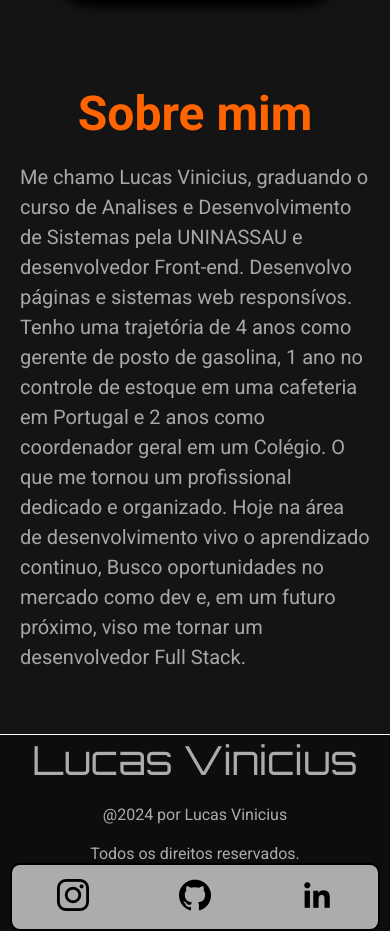
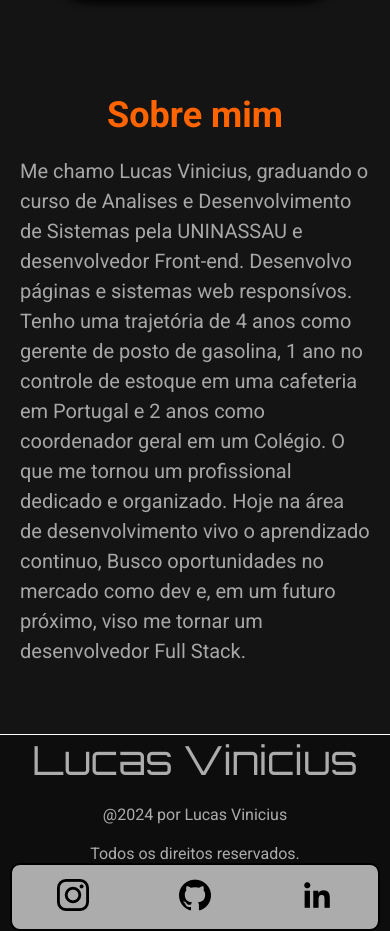
Before and after one commit to Lucasvpldeveloper/Meu-Portiflio, a React (Vite) app: page / in a window 390 px wide. Shown: the part 1418-2349 px from the top of the page. Built offline with nearby package versions, Linux system fonts and the light colour scheme.

Commit message:
Main responsiva 768px

```diff
--- a/src/components/Footer.jsx/footer.module.scss
+++ b/src/components/Footer.jsx/footer.module.scss
@@ -59,3 +59,9 @@
         }
     }
 }
+
+@media (max-width: 768px) {
+    .boxFooter{
+        height: 100%;
+    }
+}
--- a/src/components/Header.jsx/header.module.scss
+++ b/src/components/Header.jsx/header.module.scss
@@ -51,3 +51,14 @@
         }
     }
 }
+
+@media (max-width: 768px) {
+    .boxHeader{
+        .boxMenu{
+            width: 50vw;
+        }
+        .boxImagem{
+            width: 20vw;
+        }
+    }
+}
--- a/src/components/Main.jsx/main.module.scss
+++ b/src/components/Main.jsx/main.module.scss
@@ -166,3 +166,27 @@ html{
       }
     }
 }
+
+@media (max-width: 768px) {
+    .boxMain{
+        .boxPrincipal{
+            .boxIntroducao{
+                a{
+                    width: 20vw;
+                    button{
+                        width: 100%;
+                    }
+                }
+            }
+        }
+        .boxSecundaria{
+            .boxInterna{
+                width: 100%;
+                padding-top:10px;
+            }
+            .boxDescricao{
+                font-size: 12px;
+            }
+        }
+    }
+}
```
